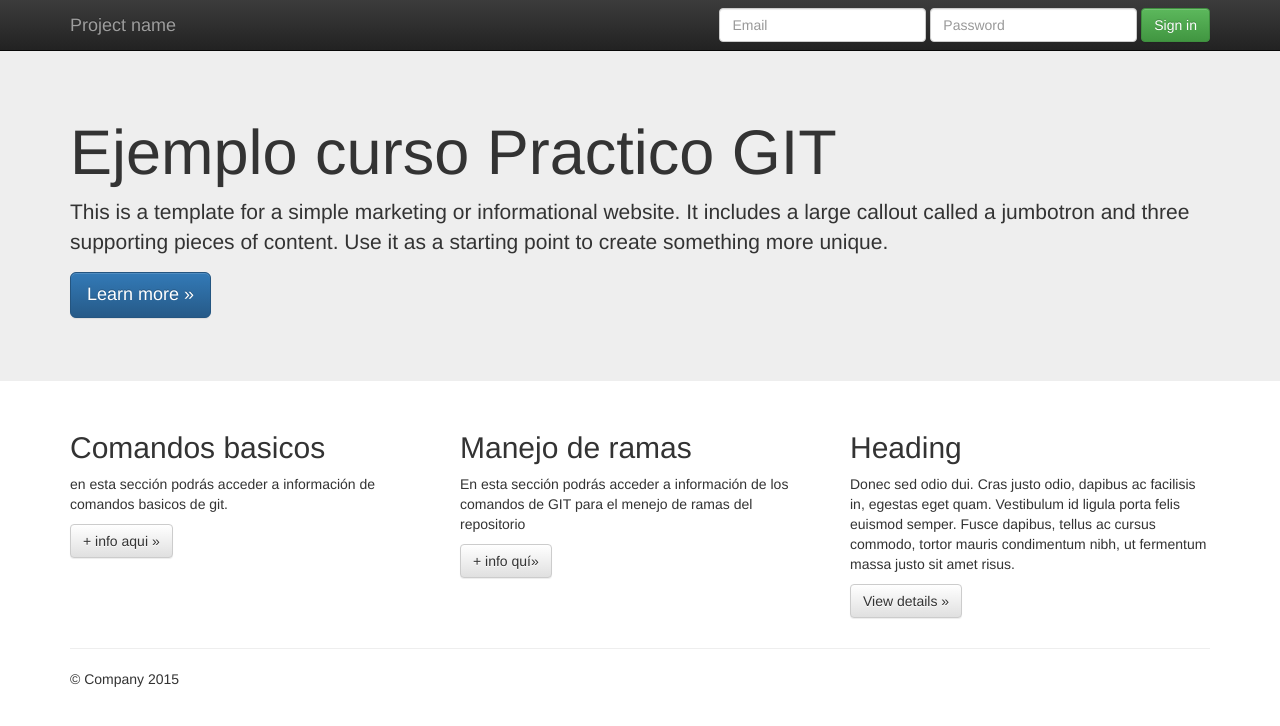
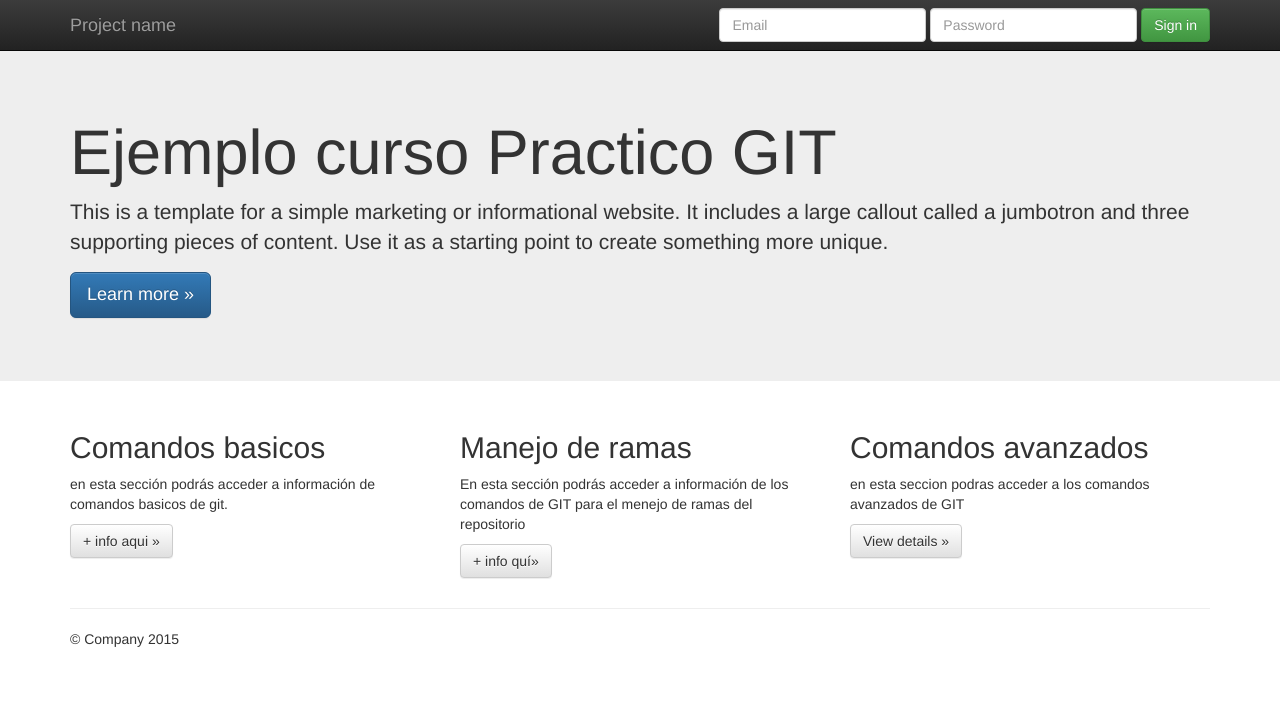
Before and after one commit to YocelynGonzalez/CursoGITBci, a plain HTML site: page index.html in a window 1280 px wide. Drawn offline with nearby package versions, Linux system fonts and the light colour scheme.

Commit message:
Se agrega cambios de index

```diff
--- a/index.html
+++ b/index.html
@@ -75,8 +75,8 @@
           <p><a class="btn btn-default" href="#" role="button">+ info quí&raquo;</a></p>
        </div>
         <div class="col-md-4">
-          <h2>Heading</h2>
-          <p>Donec sed odio dui. Cras justo odio, dapibus ac facilisis in, egestas eget quam. Vestibulum id ligula porta felis euismod semper. Fusce dapibus, tellus ac cursus commodo, tortor mauris condimentum nibh, ut fermentum massa justo sit amet risus.</p>
+          <h2>Comandos avanzados</h2>
+          <p>en esta seccion podras acceder a los comandos avanzados de GIT</p>
           <p><a class="btn btn-default" href="#" role="button">View details &raquo;</a></p>
         </div>
       </div>
```
